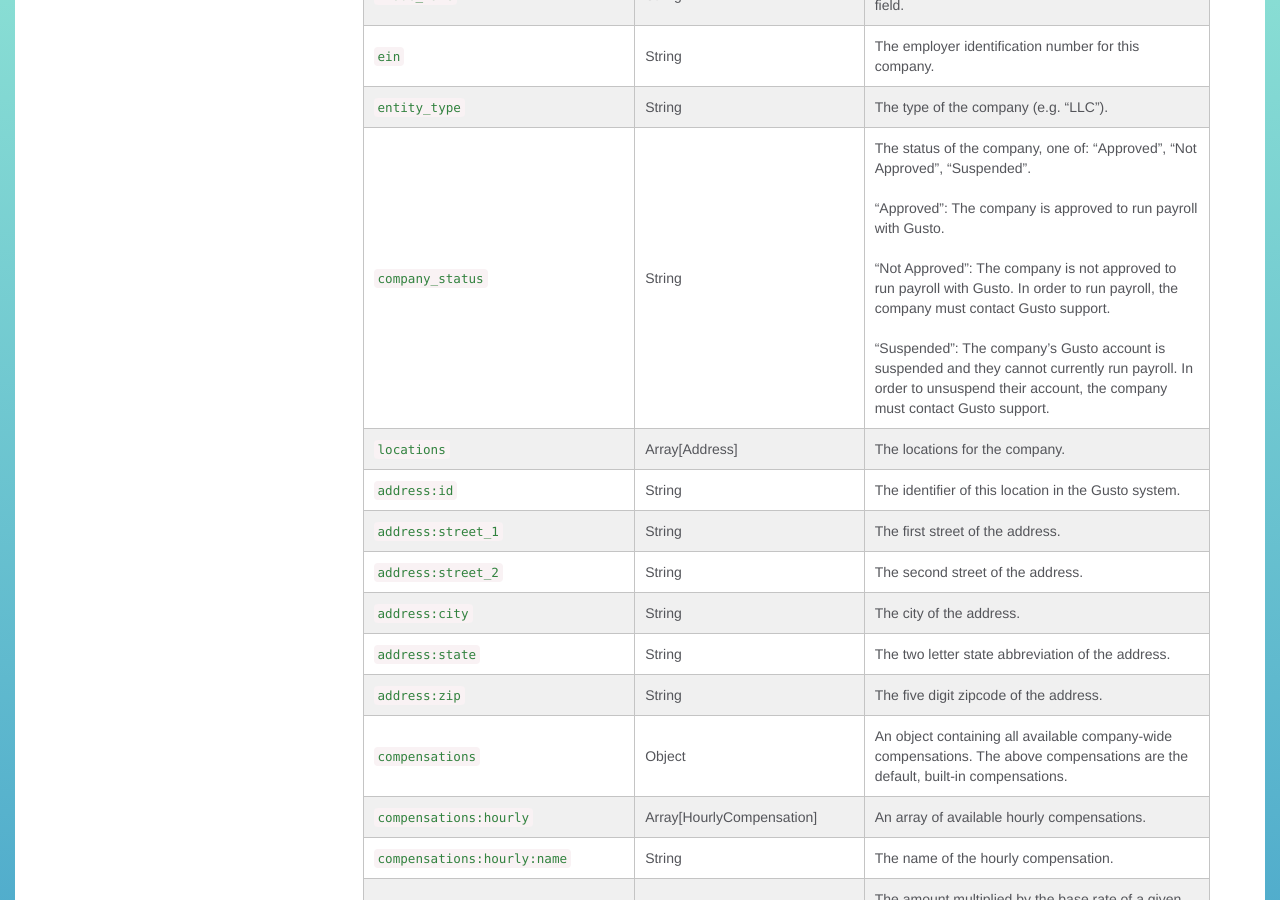
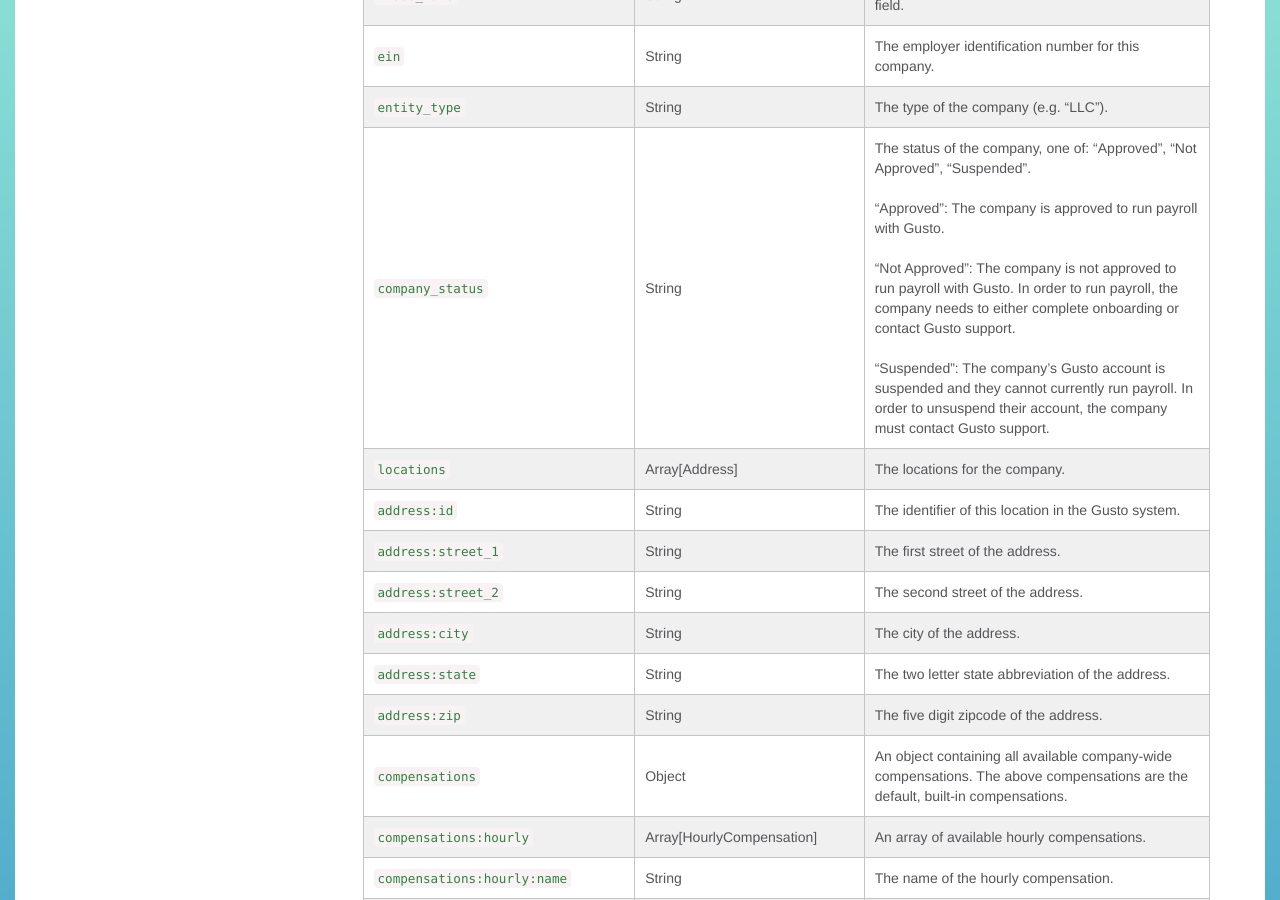
Before and after one commit to Gusto/gusto.github.io, a Jekyll site: the page built from _posts/2013-08-10-companies.markdown, in a window 1280 px wide and 900 px high, scrolled down 2116 px. Built offline with Jekyll 4.4.1, drawn with Linux system fonts in a browser that asks for light colours.

Commit message:
Update Not Approved documentation to reflect onboarding case.

```diff
--- a/_posts/2013-08-10-companies.markdown
+++ b/_posts/2013-08-10-companies.markdown
@@ -103,7 +103,7 @@ layout: sidebar
 | `trade_name`                       | String                         | The trade name of this company. This is an optional field.
 | `ein`                              | String                         | The employer identification number for this company.
 | `entity_type`                      | String                         | The type of the company (e.g. "LLC").
-| `company_status`                   | String                         | The status of the company, one of: "Approved", "Not Approved", "Suspended".<br/><br/>"Approved": The company is approved to run payroll with Gusto.<br/><br/>"Not Approved": The company is not approved to run payroll with Gusto. In order to run payroll, the company must contact Gusto support.<br/><br/>"Suspended": The company's Gusto account is suspended and they cannot currently run payroll. In order to unsuspend their account, the company must contact Gusto support.
+| `company_status`                   | String                         | The status of the company, one of: "Approved", "Not Approved", "Suspended".<br/><br/>"Approved": The company is approved to run payroll with Gusto.<br/><br/>"Not Approved": The company is not approved to run payroll with Gusto. In order to run payroll, the company needs to either complete onboarding or contact Gusto support.<br/><br/>"Suspended": The company's Gusto account is suspended and they cannot currently run payroll. In order to unsuspend their account, the company must contact Gusto support.
 | `locations`                        | Array[Address]                 | The locations for the company.
 | `address:id`                       | String                         | The identifier of this location in the Gusto system.
 | `address:street_1`                 | String                         | The first street of the address.
```
